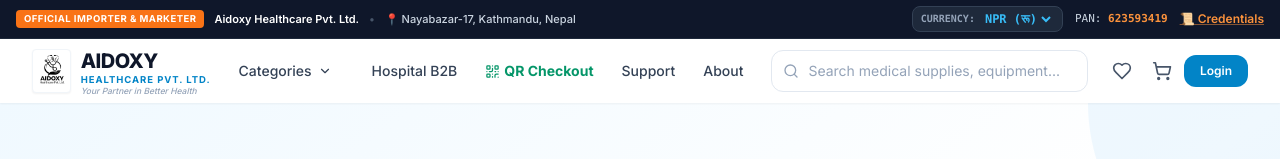
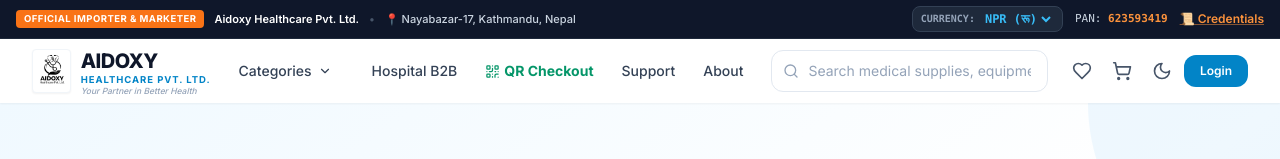
Before and after one commit to shashwat-bikram-singh/MEDEQUIP, a React (Vite) app: page / in a window 1280 px wide. Shown: the top 159 px of the page. Built offline with nearby package versions, Linux system fonts and the light colour scheme.

Commit message:
feat: add theme toggle to navigation

```diff
--- a/src/components/layout/Navbar.jsx
+++ b/src/components/layout/Navbar.jsx
@@ -1,9 +1,10 @@
 import { useState, useEffect } from 'react';
 import { Link, useNavigate, useLocation } from 'react-router-dom';
-import { ShoppingCart, Heart, Search, Menu, X, User, LogOut, ChevronDown, QrCode } from 'lucide-react';
+import { ShoppingCart, Heart, Search, Menu, X, User, LogOut, ChevronDown, QrCode, Moon, Sun } from 'lucide-react';
 import { useCart } from '../../context/CartContext';
 import { useWishlist } from '../../context/WishlistContext';
 import { useAuth } from '../../context/AuthContext';
+import { useTheme } from '../../context/ThemeContext';
 import { categories } from '../../data/categories';
 import CompanyBrandModal from '../common/CompanyBrandModal';
 import CurrencySelector from '../common/CurrencySelector';
@@ -17,6 +18,7 @@ export default function Navbar() {
   const { count } = useCart();
   const { count: wCount } = useWishlist();
   const { user, logout } = useAuth();
+  const { theme, toggleTheme } = useTheme();
   const navigate = useNavigate();
   const location = useLocation();
 
@@ -146,6 +148,16 @@ export default function Navbar() {
                 )}
               </Link>
 
+              <button
+                type="button"
+                onClick={toggleTheme}
+                className="p-2 rounded-xl hover:bg-slate-100 transition-colors text-slate-600"
+                aria-label={`Switch to ${theme === 'dark' ? 'light' : 'dark'} mode`}
+                title={`Switch to ${theme === 'dark' ? 'light' : 'dark'} mode`}
+              >
+                {theme === 'dark' ? <Sun size={20} /> : <Moon size={20} />}
+              </button>
+
               {user ? (
                 <div className="relative hidden md:block">
                   <button onClick={() => setUserOpen(!userOpen)} className="flex items-center gap-2 px-3 py-2 rounded-xl hover:bg-slate-100 transition-colors text-sm font-medium text-slate-700">
```
